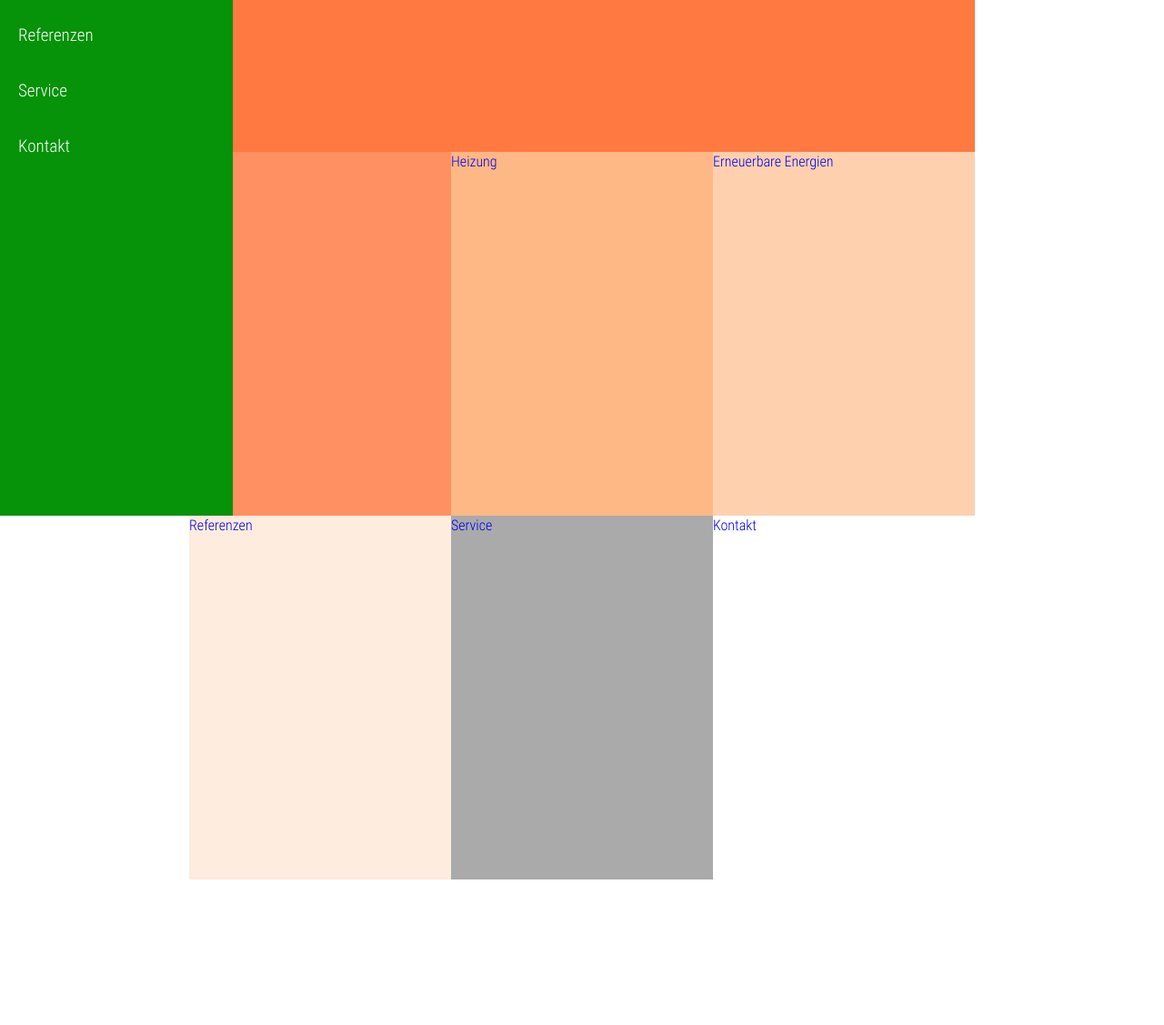
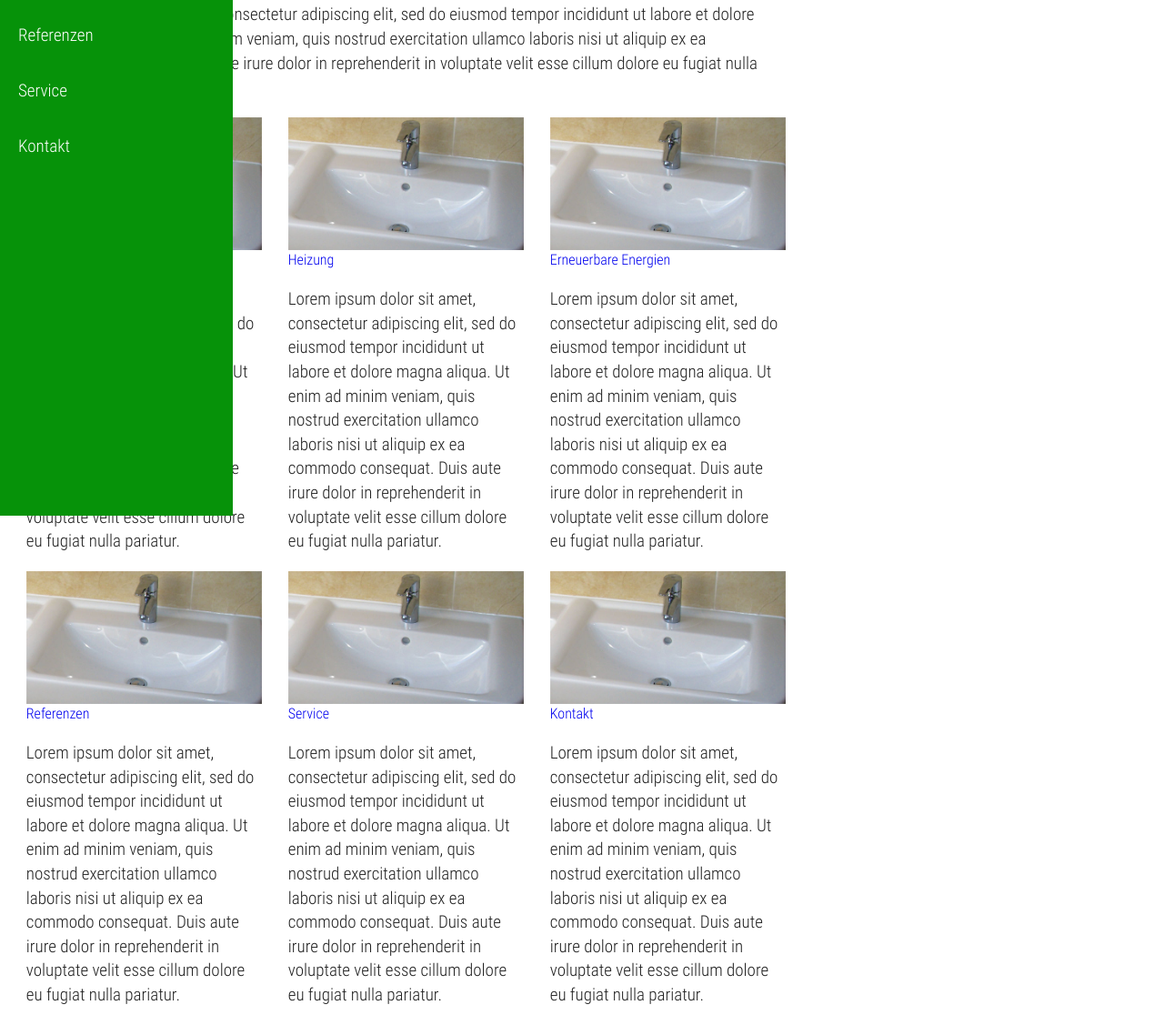
Before and after one commit to mYstar/praeger, a website: page app/index.html in a window 1280 px wide. Shown: the part 363-1490 px from the top of the page at 91% size. Before the commit the page ends 1330 px from the top, so only its background shows below. Drawn offline with nearby package versions, Linux system fonts and the light colour scheme; files that its build step writes are made by us from their sources.

Commit message:
inserted images

```diff
--- a/app/index.html
+++ b/app/index.html
@@ -65,26 +65,54 @@
 	</nav>
 
 	<main>
-        <div class="section home", style="background-color:#FF7940">
+	<div class="section home">
+		<div class="image-wrap">
+			<img src="images/bad.jpg" srcset="images/bad_x2.jpg 2x" >
+		</div>
 		<a name="Willkommen">Willkommen</a>
+		<p>Lorem ipsum dolor sit amet, consectetur adipiscing elit, sed do eiusmod tempor incididunt ut labore et dolore magna aliqua. Ut enim ad minim veniam, quis nostrud exercitation ullamco laboris nisi ut aliquip ex ea commodo consequat. Duis aute irure dolor in reprehenderit in voluptate velit esse cillum dolore eu fugiat nulla pariatur.</p>
 	</div>
-        <div class="section content", style="background-color:#FF9061">
+	<div class="section content">
+		<div class="image-wrap">
+			<img src="images/bad.jpg" srcset="images/bad_x2.jpg 2x" >
+		</div>
 		<a name="Sanitär">Sanitär</a>
+		<p>Lorem ipsum dolor sit amet, consectetur adipiscing elit, sed do eiusmod tempor incididunt ut labore et dolore magna aliqua. Ut enim ad minim veniam, quis nostrud exercitation ullamco laboris nisi ut aliquip ex ea commodo consequat. Duis aute irure dolor in reprehenderit in voluptate velit esse cillum dolore eu fugiat nulla pariatur.</p>
 	</div>
-        <div class="section content", style="background-color:#FEB885">
+	<div class="section content">
+		<div class="image-wrap">
+			<img src="images/bad.jpg" srcset="images/bad_x2.jpg 2x" >
+		</div>
 		<a name="Heizung">Heizung</a>
+		<p>Lorem ipsum dolor sit amet, consectetur adipiscing elit, sed do eiusmod tempor incididunt ut labore et dolore magna aliqua. Ut enim ad minim veniam, quis nostrud exercitation ullamco laboris nisi ut aliquip ex ea commodo consequat. Duis aute irure dolor in reprehenderit in voluptate velit esse cillum dolore eu fugiat nulla pariatur.</p>
 	</div>
-        <div class="section content", style="background-color:#FED0AE">
+	<div class="section content">
+		<div class="image-wrap">
+			<img src="images/bad.jpg" srcset="images/bad_x2.jpg 2x" >
+		</div>
 		<a name="Erneuerbare Energien">Erneuerbare Energien</a>
+		<p>Lorem ipsum dolor sit amet, consectetur adipiscing elit, sed do eiusmod tempor incididunt ut labore et dolore magna aliqua. Ut enim ad minim veniam, quis nostrud exercitation ullamco laboris nisi ut aliquip ex ea commodo consequat. Duis aute irure dolor in reprehenderit in voluptate velit esse cillum dolore eu fugiat nulla pariatur.</p>
 	</div>
-        <div class="section content", style="background-color:#FEECDF">
+	<div class="section content">
+		<div class="image-wrap">
+			<img src="images/bad.jpg" srcset="images/bad_x2.jpg 2x" >
+		</div>
 		<a name="Referenzen">Referenzen</a>
+		<p>Lorem ipsum dolor sit amet, consectetur adipiscing elit, sed do eiusmod tempor incididunt ut labore et dolore magna aliqua. Ut enim ad minim veniam, quis nostrud exercitation ullamco laboris nisi ut aliquip ex ea commodo consequat. Duis aute irure dolor in reprehenderit in voluptate velit esse cillum dolore eu fugiat nulla pariatur.</p>
 	</div>
-        <div class="section content", style="background-color:#aaa">
+	<div class="section content">
+		<div class="image-wrap">
+			<img src="images/bad.jpg" srcset="images/bad_x2.jpg 2x" >
+		</div>
 		<a name="Service">Service</a>
+		<p>Lorem ipsum dolor sit amet, consectetur adipiscing elit, sed do eiusmod tempor incididunt ut labore et dolore magna aliqua. Ut enim ad minim veniam, quis nostrud exercitation ullamco laboris nisi ut aliquip ex ea commodo consequat. Duis aute irure dolor in reprehenderit in voluptate velit esse cillum dolore eu fugiat nulla pariatur.</p>
 	</div>
-        <div class="section content", style="background-color:#fff">
+	<div class="section content">
+		<div class="image-wrap">
+			<img src="images/bad.jpg" srcset="images/bad_x2.jpg 2x" >
+		</div>
 		<a name="Kontakt">Kontakt</a>
+		<p>Lorem ipsum dolor sit amet, consectetur adipiscing elit, sed do eiusmod tempor incididunt ut labore et dolore magna aliqua. Ut enim ad minim veniam, quis nostrud exercitation ullamco laboris nisi ut aliquip ex ea commodo consequat. Duis aute irure dolor in reprehenderit in voluptate velit esse cillum dolore eu fugiat nulla pariatur.</p>
 	</div>
 	</main>
 
--- a/app/styles/main.scss
+++ b/app/styles/main.scss
@@ -181,23 +181,30 @@ body.open {
 .navdrawer-container ul li a:active {
 	background-color: rgba(255, 255, 255, 0.4);
 }
-p {
-    padding: 0;
-    margin: 0;
-}
 main {
 	margin: 0 auto;
+	position: absolute;
+	top: 75px;
+
 	/* Height of the header */
+	min-height: 100%;
 
-    min-height: 100%;
 	display: -webkit-flex;
 	display: flex;
 	-webkit-flex-flow: row wrap;
 	flex-flow: row wrap;
 }
 .section {
+	padding: 0px 3.33%;
+	width: 93.33%;
+}
+.section .image-wrap{
 	width: 100%;
-    min-height: 400px;
+	max-height: 250px;
+	overflow:hidden;
+}
+.section img{
+	width: 100%;
 }
 h1, h2 {
 	padding: 0;
@@ -209,7 +216,8 @@ h1, h2 {
 
 @media all and (min-width: 600px) {
 	.content {
-        width: 50%;
+		width: 45%;
+		padding: 0 0 0 3.33%;
 	}
 }
 /** Larger Screens - desktops**/
```
Also changed, not shown: app/images/bad.jpg (added), app/images/bad_x2.jpg (added), app/images/heizung.jpg (added), 1 other file. Lines whose indentation alone changed are shown as unchanged.
